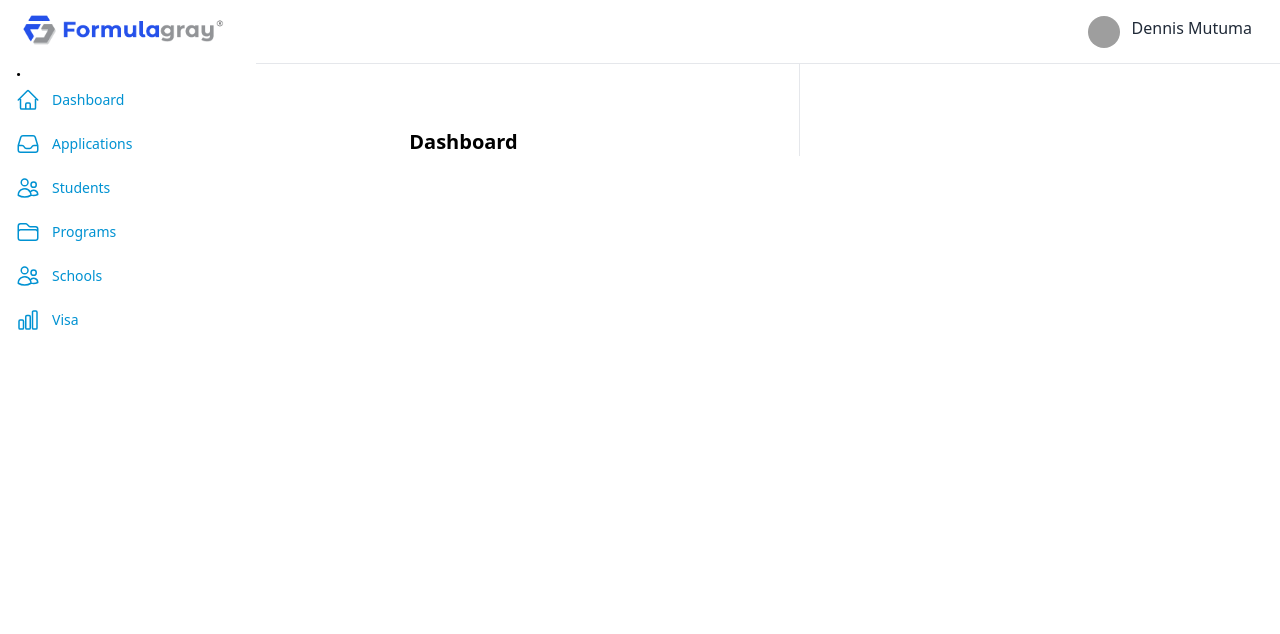
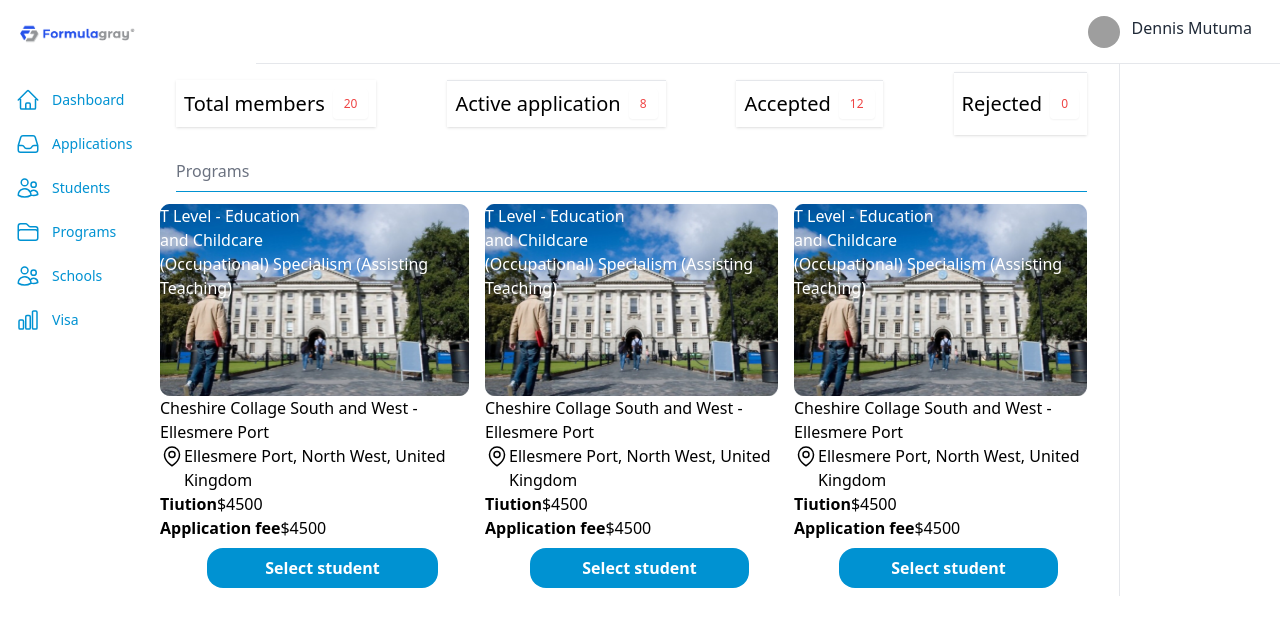
Before and after one commit to lifereze/FormulaGray_FrontEnd, a React (Create React App) app: page /dashboard in a window 1280 px wide. Shown: the top 634 px of the page. Built offline with nearby package versions, Linux system fonts and the light colour scheme; grey boxes are pictures that could not be loaded.

Commit message:
Dashboard

```diff
--- /dev/null
+++ b/src/components/Card.jsx
@@ -0,0 +1,62 @@
+import React from 'react'
+import Campus from '../constants/images/campus.png'
+import {colors} from '../constants/colors'
+
+export const Card = () => {
+  return (
+    <div className="">
+      <div className="relative">
+        <div className="absolute top-0 left-0 text-white">
+          T Level - Education
+          <br />
+          and Childcare <br />
+          (Occupational) Specialism (Assisting Teaching)
+        </div>
+        <img className="w-full h-48" src={Campus} />
+      </div>
+
+      <div>Cheshire Collage South and West - Ellesmere Port</div>
+      <div className="flex">
+        <div>
+          <svg
+            xmlns="http://www.w3.org/2000/svg"
+            fill="none"
+            viewBox="0 0 24 24"
+            stroke-width="1.5"
+            stroke="currentColor"
+            class="w-6 h-6"
+          >
+            <path
+              stroke-linecap="round"
+              stroke-linejoin="round"
+              d="M15 10.5a3 3 0 11-6 0 3 3 0 016 0z"
+            />
+            <path
+              stroke-linecap="round"
+              stroke-linejoin="round"
+              d="M19.5 10.5c0 7.142-7.5 11.25-7.5 11.25S4.5 17.642 4.5 10.5a7.5 7.5 0 1115 0z"
+            />
+          </svg>
+        </div>
+        <div>Ellesmere Port, North West, United Kingdom</div>
+      </div>
+      <div className="flex">
+        <div className="font-bold">Tiution </div>
+        <div>$4500 </div>
+      </div>
+      <div className="flex">
+        <div className="font-bold">Application fee </div>
+        <div>$4500 </div>
+      </div>
+      <div className="w-full flex justify-center m-2">
+        <button
+          type="button"
+          className="w-3/4 py-2 rounded-2xl text-white font-bold hover:bg-[#0075a8]"
+          style={{ backgroundColor: colors.primary }}
+        >
+          Select student
+        </button>
+      </div>
+    </div>
+  );
+}
--- a/src/components/Signin.jsx
+++ b/src/components/Signin.jsx
@@ -4,7 +4,7 @@ export const Signin = () => {
   return (
     <>
       {}
-      <div className="flex min-h-full">
+      <div className="flex overflow-y-hidden h-screen min-h-full">
         <div className="relative hidden w-0 flex-1 lg:block">
           <img
             className="absolute inset-0 h-full w-full object-cover"
@@ -12,7 +12,7 @@ export const Signin = () => {
             alt=""
           />
         </div>
-        <div className="flex h-full mt-12  flex-1 flex-col justify-center py-12 px-4 sm:px-6 lg:flex-none lg:px-20 xl:px-24">
+        <div className="flex h-full  flex-1 flex-col justify-center py-12 px-4 sm:px-6 lg:flex-none lg:px-20 xl:px-24">
           <div className="mx-auto w-full max-w-sm lg:w-96">
             <div>
               <a href="/">
--- a/src/components/Signup.jsx
+++ b/src/components/Signup.jsx
@@ -8,7 +8,7 @@ export const Signup = () => {
   return (
     <>
       {}
-      <div className="flex min-h-full">
+      <div className="flex overflow-y-hidden h-screen min-h-full">
         <div className="relative hidden w-0 flex-1 lg:block">
           <img
             className="absolute inset-0 h-full w-full object-cover"
--- a/src/components/dashboard/Dashboard.jsx
+++ b/src/components/dashboard/Dashboard.jsx
@@ -1,30 +1,77 @@
-import React from 'react';
-import {Navbar} from './Navbar'
-
-export const Dashboard = ()=> {
+import React from "react";
+import { Navbar } from "./Navbar";
+import {colors} from '../../constants/colors'
+import {Card} from '../Card'
+export const Dashboard = () => {
   return (
     <div>
       <Navbar />
       <main className="flex-1">
         <div>
           <div className="mx-auto max-w-3xl px-4 sm:px-6 lg:px-8 xl:grid xl:max-w-5xl xl:grid-cols-3">
-              <div className="xl:col-span-2 xl:border-r xl:border-gray-200 xl:pr-8 ">
-                <section
-                  aria-labelledby="activity-title"
-                  className="mt-8 xl:mt-10"
+            <div className="xl:col-span-5 xl:border-r xl:border-gray-200 xl:pr-8 ">
+              <section aria-labelledby="activity-title" className="mt-2">
+                <div>
+                  <div className="divide-y flex flex-col justify-between divide-gray-200 md:flex-row">
+                    <div className="flex my-2 ml-4 shadow text-center p-2 items-center justify-center">
+                      <div className="text-xl">Total members</div>
+                      <div>
+                        <button
+                          type="button"
+                          className="inline-flex ml-2 items-center rounded border border-transparent px-2.5 py-1.5 text-xs font-medium text-red-500 shadow-sm hover:bg-gray-200 focus:outline-none focus:ring-2 focus:ring-indigo-500 focus:ring-offset-2"
                         >
+                          20
+                        </button>
+                      </div>
+                    </div>
+                    <div className=" flex ml-4 my-2 shadow text-center p-2 items-center justify-center ">
+                      <div className="text-xl">Active application</div>
                       <div>
-                    <div className="divide-y divide-gray-200">
-                      <div className="pt-6 text-center">
-                        <div className="text-xl font-bold">Dashboard</div>
+                        <button
+                          type="button"
+                          className="inline-flex ml-2 items-center rounded border border-transparent px-2.5 py-1.5 text-xs font-medium text-red-500 shadow-sm hover:bg-gray-200 focus:outline-none focus:ring-2 focus:ring-indigo-500 focus:ring-offset-2"
+                        >
+                          8
+                        </button>
+                      </div>
+                    </div>
+                    <div className=" flex ml-4 my-2 shadow text-center p-2 items-center justify-center ">
+                      <div className="text-xl">Accepted</div>
+                      <div>
+                        <button
+                          type="button"
+                          className="inline-flex ml-2 items-center rounded border border-transparent px-2.5 py-1.5 text-xs font-medium text-red-500 shadow-sm hover:bg-gray-200 focus:outline-none focus:ring-2 focus:ring-indigo-500 focus:ring-offset-2"
+                        >
+                          12
+                        </button>
+                      </div>
+                    </div>
+                    <div className=" flex ml-4 shadow text-center p-2 items-center justify-center ">
+                      <div className="text-xl">Rejected</div>
+                      <div>
+                        <button
+                          type="button"
+                          className="inline-flex ml-2 items-center rounded border border-transparent px-2.5 py-1.5 text-xs font-medium text-red-500 shadow-sm hover:bg-gray-200 focus:outline-none focus:ring-2 focus:ring-indigo-500 focus:ring-offset-2"
+                        >
+                          0
+                        </button>
+                      </div>
                     </div>
                   </div>
                 </div>
               </section>
+              <div className="flex  border-b border-[#0092D2] pb-2  flex-col ml-4">
+                <div className="text-gray-500 mt-6">Programs</div>
+              </div>
+              <div className="grid grid-col-1 md:grid-cols-3 space-x-4 mt-3">
+                <Card />
+                <Card />
+                <Card />
+              </div>
             </div>
           </div>
         </div>
       </main>
     </div>
   );
-}
+};
--- a/src/components/dashboard/Navbar.jsx
+++ b/src/components/dashboard/Navbar.jsx
@@ -136,14 +136,14 @@ export const Navbar = () => {
         </Transition.Root>
 
         {/* Static sidebar for desktop */}
-        <div className="hidden lg:fixed lg:inset-y-0 lg:flex lg:w-64">
+        <div className="hidden lg:fixed lg:inset-y-0 lg:flex lg:w-40">
           {/* Sidebar component */}
           <div className="flex min-h-0 flex-1 flex-col">
             <div className="flex h-16 flex-shrink-0 items-center px-4">
               <div className="text-lg font-bold text-black">
-                <div className="mt-6">
+                <div className="mt-1">
                   <a href="/">
-                    <img src={Logo} />.
+                    <img src={Logo} />
                   </a>
                 </div>
               </div>
@@ -167,7 +167,7 @@ export const Navbar = () => {
                         className={classNames(
                           item.current
                             ? "text-[#0092D2]"
-                            : "text-[#0092D2] group-hover:text-[#0075a8]",
+                            : "text-[#0092D2] group-hover:text-white",
                           "mr-3 flex-shrink-0 h-6 w-6"
                         )}
                         aria-hidden="true"
--- a/src/components/landingPage/Hero1.jsx
+++ b/src/components/landingPage/Hero1.jsx
@@ -3,7 +3,7 @@ import { colors } from "../../constants/colors";
 
 export const Hero1 = () => {
   return (
-    <div className="flex justify-center">
+    <div className="flex mt-20 justify-center">
       <div className="flex flex-col md:flex-row md:w-10/12 text-lg">
         <div className="flex  px-2  md:w-1/3">
           <div className="flex flex-col items-center shadow p-4 m-3 border">
--- a/src/components/landingPage/Hero2.jsx
+++ b/src/components/landingPage/Hero2.jsx
@@ -46,7 +46,8 @@ export const Hero2 = () => {
                       viewBox="0 0 24 24"
                       strokeWidth={1.5}
                       stroke="currentColor"
-                      className="w-6 h-6 border rounded-full mr-1.5 bg-[#07443f]"
+                      className="w-6 h-6 border rounded-full mr-1.5 "
+                      style={{ backgroundColor: colors.primary }}
                     >
                       <path
                         strokeLinecap="round"
@@ -68,7 +69,8 @@ export const Hero2 = () => {
                       viewBox="0 0 24 24"
                       strokeWidth={1.5}
                       stroke="currentColor"
-                      className="w-6 h-6 border rounded-full mr-1.5 bg-[#07443f]"
+                      className="w-6 h-6 border rounded-full mr-1.5"
+                      style={{ backgroundColor: colors.primary }}
                     >
                       <path
                         strokeLinecap="round"
@@ -87,7 +89,8 @@ export const Hero2 = () => {
                       viewBox="0 0 24 24"
                       strokeWidth={1.5}
                       stroke="currentColor"
-                      className="w-6 h-6 border rounded-full mr-1.5 bg-[#07443f]"
+                      className="w-6 h-6 border rounded-full mr-1.5 "
+                      style={{ backgroundColor: colors.primary }}
                     >
                       <path
                         strokeLinecap="round"
@@ -109,7 +112,8 @@ export const Hero2 = () => {
                       viewBox="0 0 24 24"
                       strokeWidth={1.5}
                       stroke="currentColor"
-                      className="w-6 h-6 border rounded-full mr-1.5 bg-[#07443f]"
+                      className="w-6 h-6 border rounded-full mr-1.5 "
+                      style={{ backgroundColor: colors.primary }}
                     >
                       <path
                         strokeLinecap="round"
@@ -128,7 +132,8 @@ export const Hero2 = () => {
                       viewBox="0 0 24 24"
                       strokeWidth={1.5}
                       stroke="currentColor"
-                      className="w-6 h-6 border rounded-full mr-1.5 bg-[#07443f]"
+                      className="w-6 h-6 border rounded-full mr-1.5"
+                      style={{ backgroundColor: colors.primary }}
                     >
                       <path
                         strokeLinecap="round"
--- a/src/components/landingPage/Hero3.jsx
+++ b/src/components/landingPage/Hero3.jsx
@@ -3,15 +3,15 @@ import { colors } from "../../constants/colors";
 
 export const Hero3 = () => {
   return (
-    <div className="items-center ">
-      <div className="w-full flex flex-col items-center px-4 sm:px-6 py-8 lg:px-8">
-        <div className="w-full m-2 font-bold tracking-tight text-center text-3xl lg:text-5xl">
+    <div className="items-center mt-10">
+      <div className="w-full flex flex-col px-4 sm:px-6 py-8 lg:px-8">
+        <div className="w-full m-2 mb-10 font-bold tracking-tight text-center text-3xl lg:text-5xl">
           Why Formulagray?
         </div>
-        <div className="flex m-3 items-center">
+        <div className="flex m-3 items-center mb-20">
           <div>
             <img
-              className="h-48 w-96 object-contain"
+              className="h-24 w-48 md:h-48 md:w-48 rounded-full object-cover"
               src="https://plus.unsplash.com/premium_photo-1663047716627-e0b6c878761e?ixlib=rb-1.2.1&ixid=MnwxMjA3fDB8MHxwaG90by1wYWdlfHx8fGVufDB8fHx8&auto=format&fit=crop&w=870&q=80"
               alt="Image"
             />
@@ -25,7 +25,8 @@ export const Hero3 = () => {
             minutes.
           </div>
         </div>
-        <div className="flex m-3 items-center">
+        <div className="flex flex-row-reverse w-full">
+          <div className="flex m-3 items-center mb-20">
             <div className="text-normal font-bold pl-4">
               Get admitted to the{" "}
               <span style={{ color: colors.primary }}>
@@ -34,16 +35,18 @@ export const Hero3 = () => {
             </div>
             <div>
               <img
-              className="h-48 w-96 object-contain"
+                className="h-24 w-48 ml-4 md:h-48 md:w-48 rounded-full object-cover"
                 src="https://plus.unsplash.com/premium_photo-1661717876697-1c47186f54fd?ixlib=rb-1.2.1&ixid=MnwxMjA3fDB8MHxwaG90by1wYWdlfHx8fGVufDB8fHx8&auto=format&fit=crop&w=870&q=80"
                 alt="Image"
               />
             </div>
           </div>
+        </div>
+
         <div className="flex m-3 items-center">
           <div>
             <img
-              className="h-48 w-96 object-contain rounded"
+              className="h-24 w-48 md:h-48 md:w-48 rounded-full object-cover"
               src="https://images.unsplash.com/photo-1603468620905-8de7d86b781e?ixlib=rb-1.2.1&ixid=MnwxMjA3fDB8MHxwaG90by1wYWdlfHx8fGVufDB8fHx8&auto=format&fit=crop&w=876&q=80"
               alt="Image"
             />
--- a/src/constants/colors.js
+++ b/src/constants/colors.js
@@ -1,4 +1,4 @@
 export const colors = {
     primary: "#0092D2",
-    primaryHover: "#0075a8"
+    primaryHover: "#c"
 }
```
Also changed, not shown: src/constants/images/campus.png (added). Lines whose indentation alone changed are shown as unchanged.
